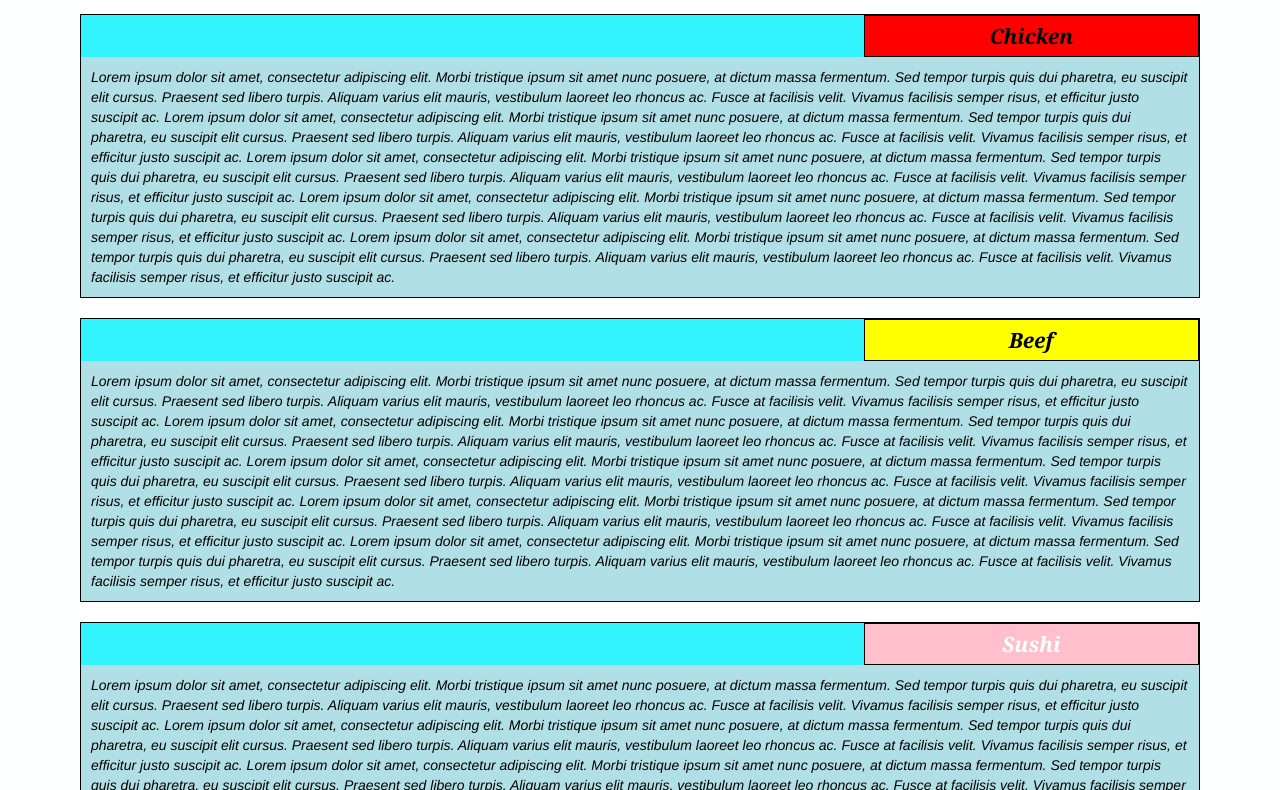
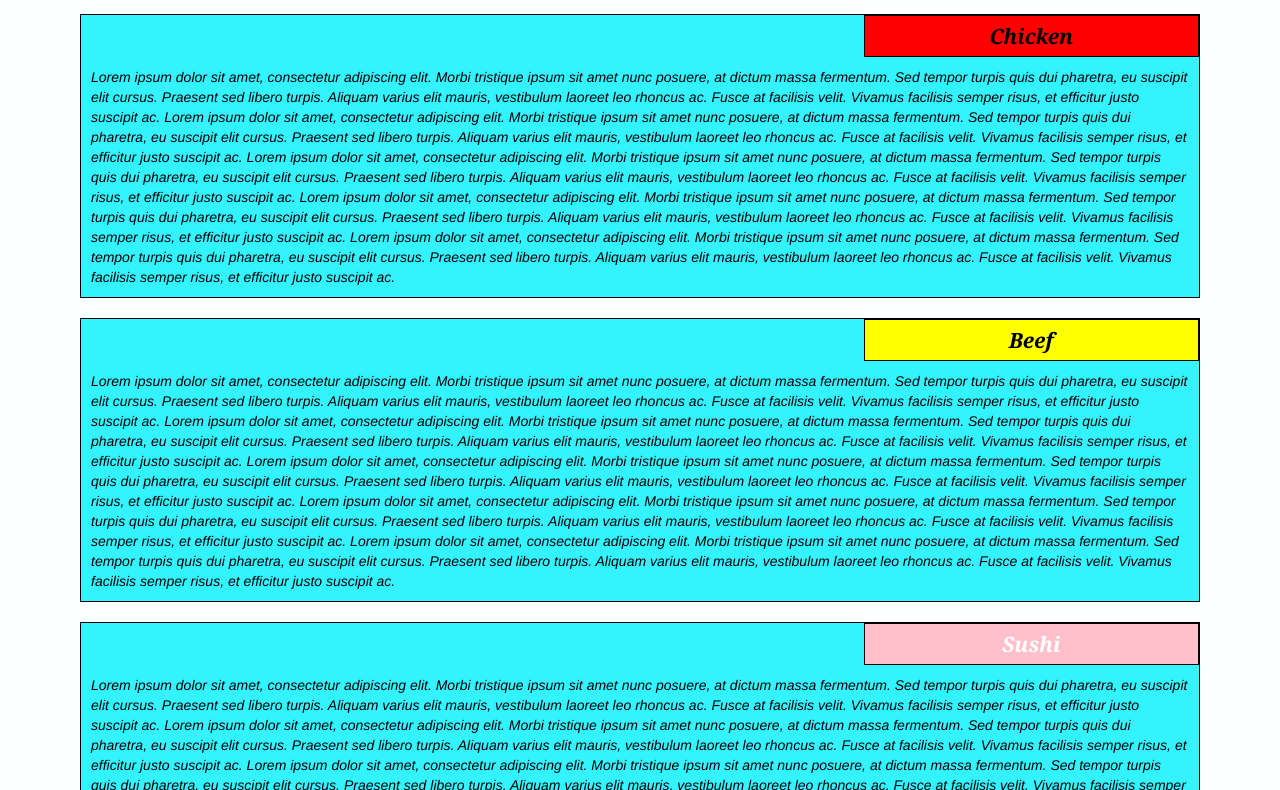
Before and after one commit to Anusha-Subramanyam/Assignment-3, a plain HTML site: page site/index.html in a window 1280 px wide. Shown: the part 166-956 px from the top of the page. Drawn offline with Linux system fonts and the light colour scheme.

Commit message:
Update style.css

```diff
--- a/site/css/style.css
+++ b/site/css/style.css
@@ -17,7 +17,6 @@ body {
 
 p {
 	padding: 10px;
-	background-color: powderblue;
 	margin: 0;
 }
 
```
